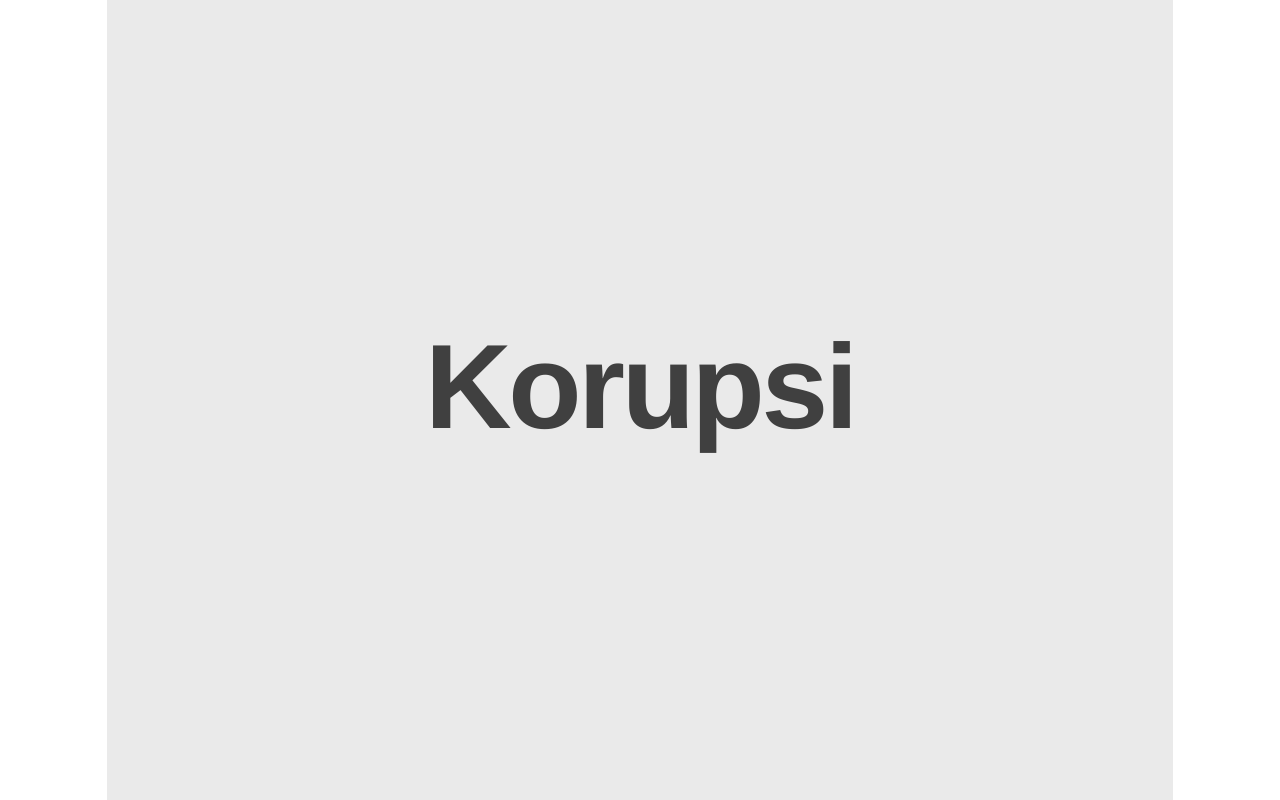
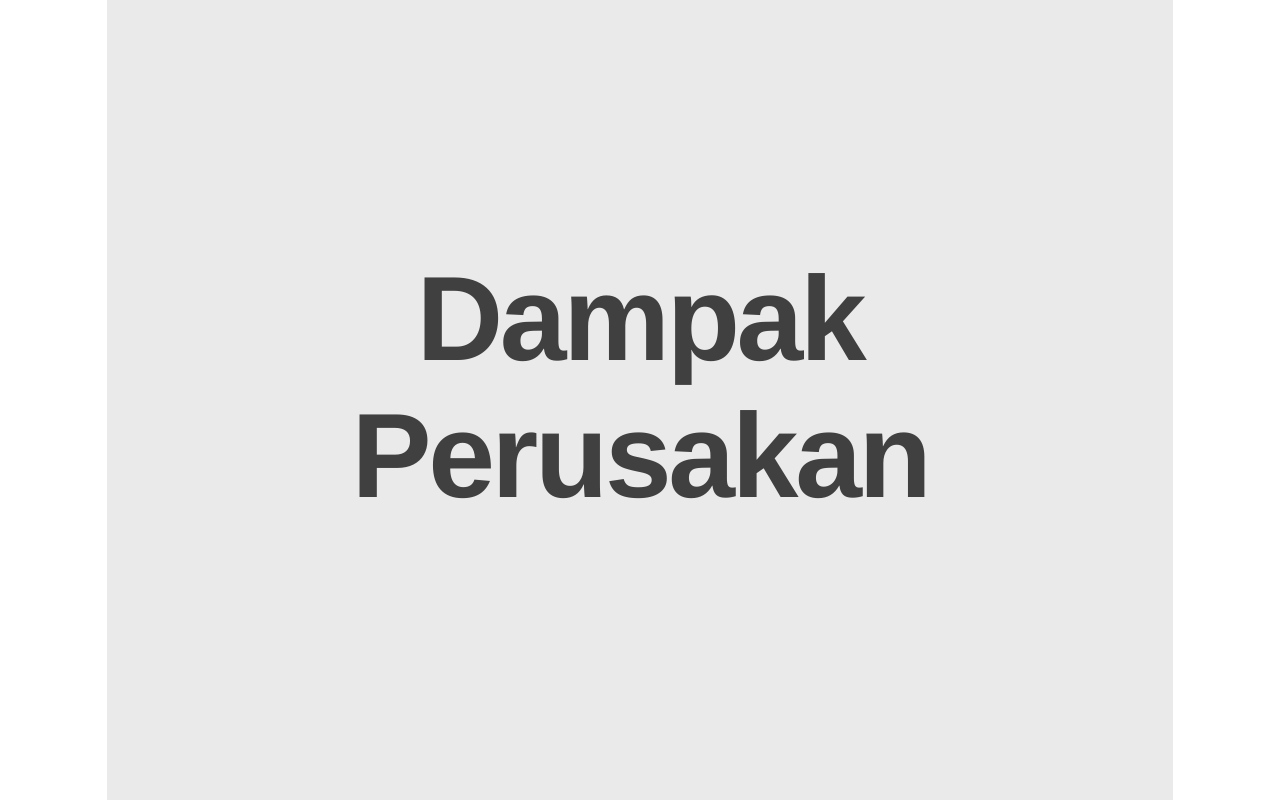
Before and after one commit to Mikroskil/DoaIbu, a website: page src/index.jade in a window 1280 px wide. Drawn offline with nearby package versions, Linux system fonts and the light colour scheme; files that its build step writes are made by us from their sources; files whose address does not match are found by name.

Commit message:
perubahan

```diff
--- a/src/index.jade
+++ b/src/index.jade
@@ -12,7 +12,7 @@ html
     article
 
       section
-        h1 Korupsi
+        h1 Dampak Perusakan
 
       section
         h2 Keyboard Interaction
```
